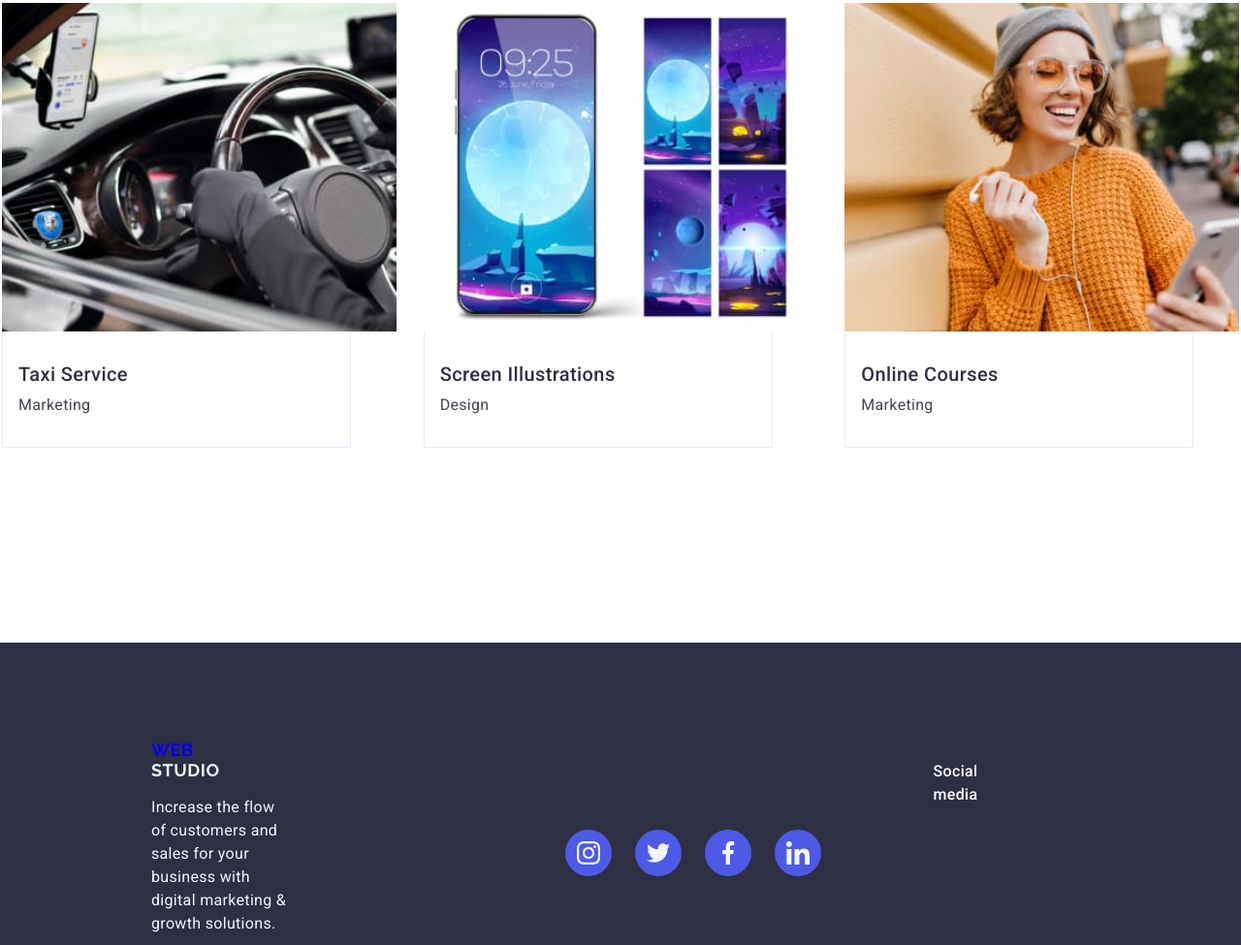
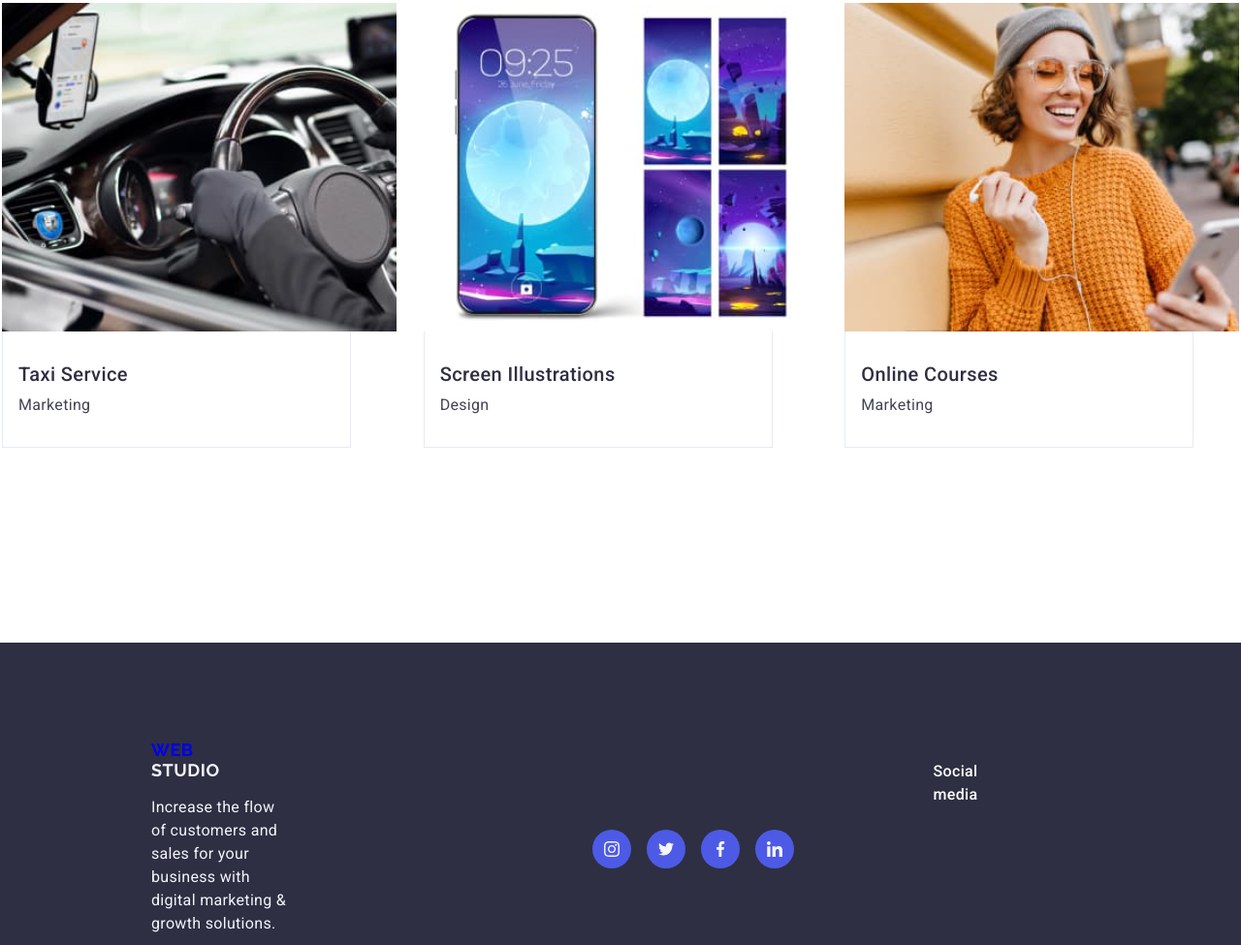
Before and after one commit to Andreea161299/goit-markup-hw-04, a plain HTML site: page index.html in a window 1280 px wide. Shown: the part 2653-3628 px from the top of the page at 97% size. Drawn offline with nearby package versions, Linux system fonts and the light colour scheme.

Commit message:
footer ref

```diff
--- a/css/styles.css
+++ b/css/styles.css
@@ -539,8 +539,39 @@ letter-spacing: 0.02em;
 text-align: left;
 color: var(--white-text);
 padding-left: 540px;
+margin-bottom: 16px;
 }
 
 .studio-link-footer {
   color: var(--cloud-text);
 }
+
+.team-social-links {
+  display: flex;
+  gap: 16px;
+}
+
+.team-social-item {
+  width: 40px;
+  height: 40px;
+}
+
+.team-social-link {
+  width: 100%;
+  height: 100%;
+  background-color: #4d5ae5;
+  border-radius: 50%;
+  display: flex;
+  align-items: center;
+  justify-content: center;
+  transition: background-color 250ms cubic-bezier(0.4, 0, 0.2, 1);
+}
+
+.team-social-link:hover,
+.team-social-link:focus {
+  background-color: #31d0aa;
+}
+
+.team-social-icon {
+  fill: #f4f4fd;
+}
```
